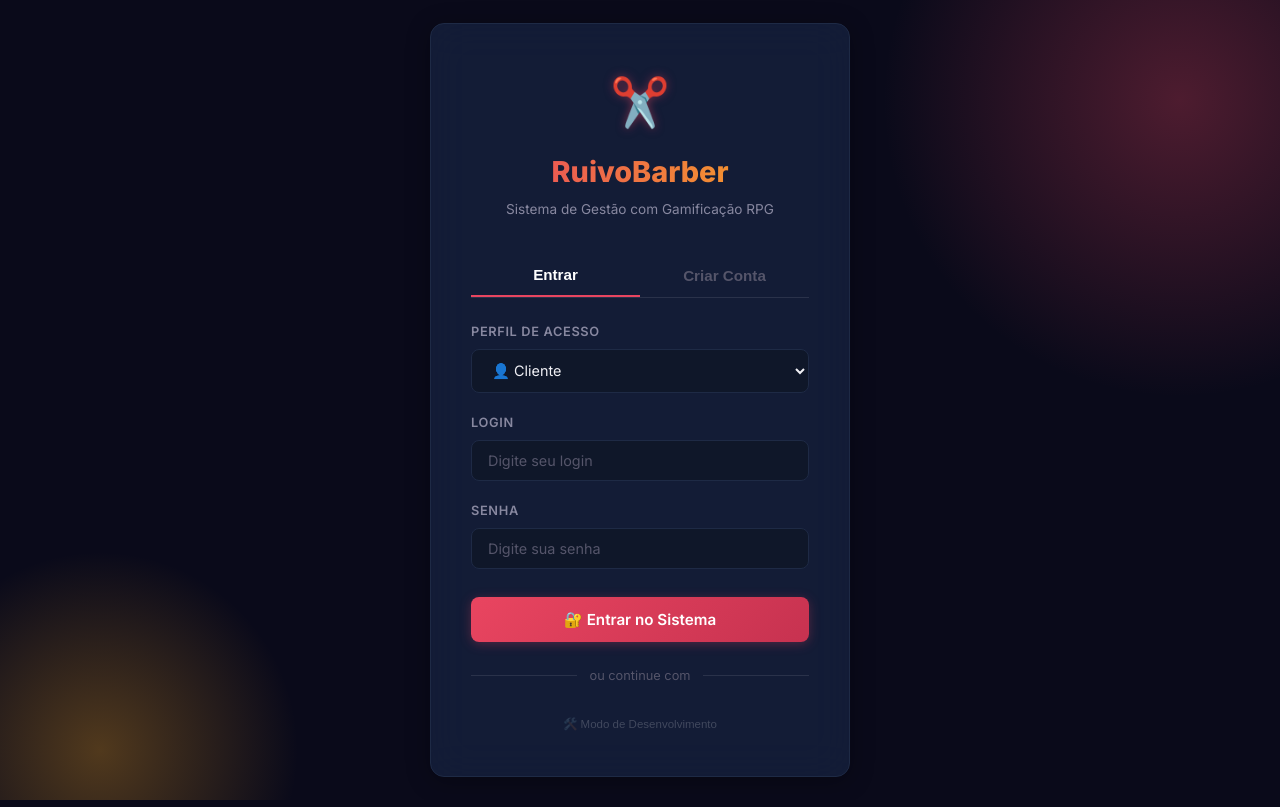
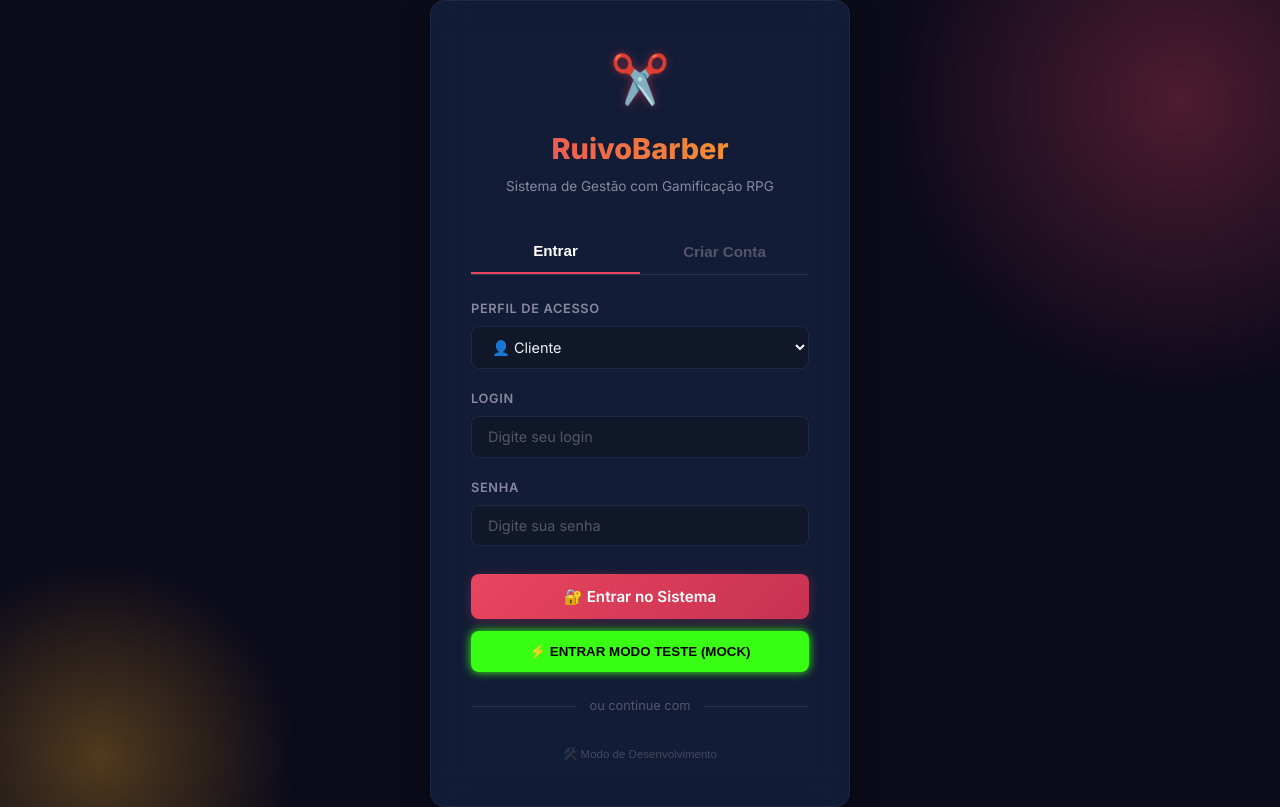
Before and after one commit to yuremarketing/RuivoBarber, a React (Vite) app in the folder frontend/: page /login in a window 1280 px wide. Built offline with nearby package versions, Linux system fonts and the light colour scheme; no server answers.

Commit message:
feat(auth): always show test button on localhost

```diff
--- a/frontend/src/pages/LoginPage.jsx
+++ b/frontend/src/pages/LoginPage.jsx
@@ -29,7 +29,9 @@ export default function LoginPage() {
 
   useEffect(() => {
     const params = new URLSearchParams(window.location.search)
+    const isLocalhost = window.location.hostname === 'localhost' || window.location.hostname === '127.0.0.1'
     if (
+      isLocalhost ||
       params.get('dev') === 'true' ||
       params.get('test') === 'true' ||
       params.get('japa') === 'true' ||
```
